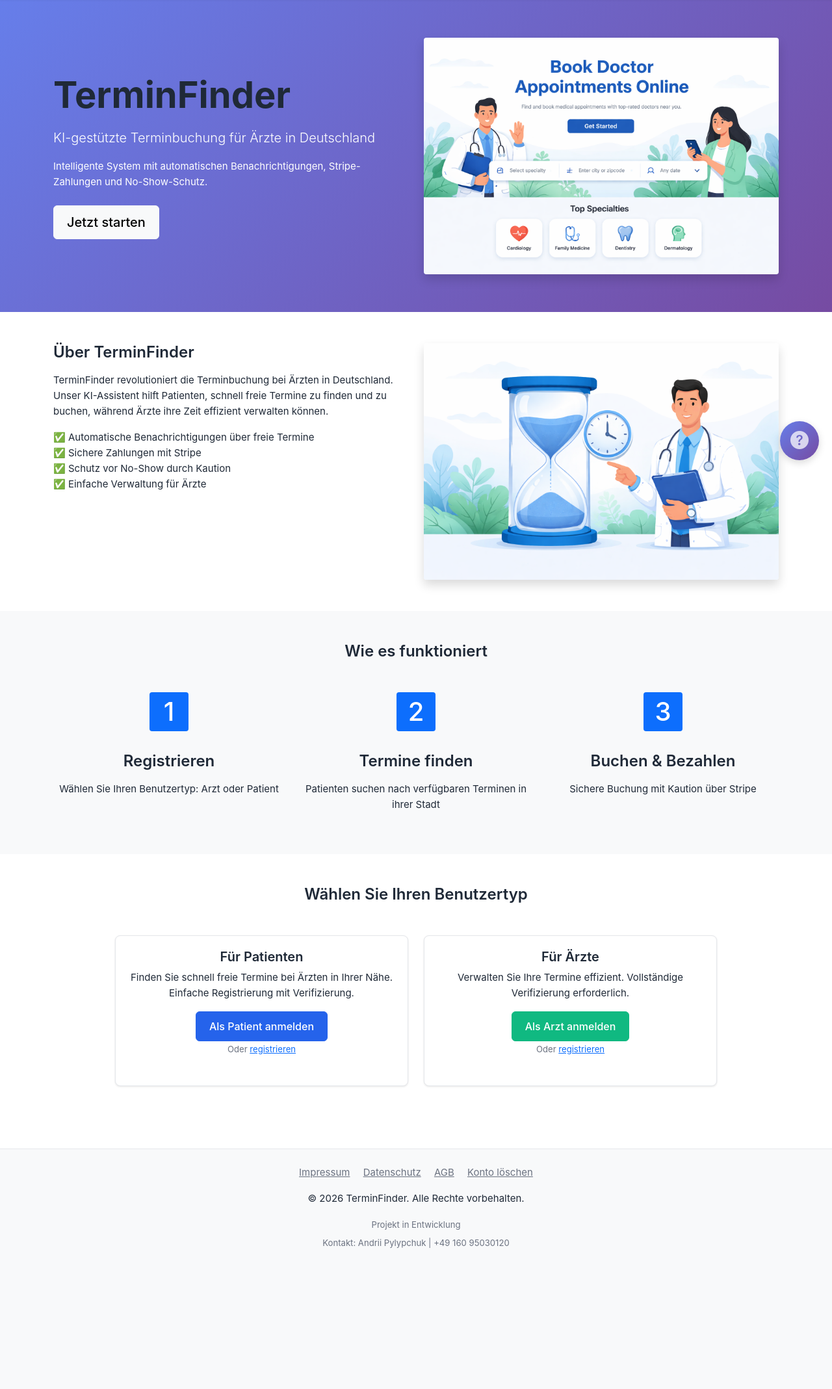
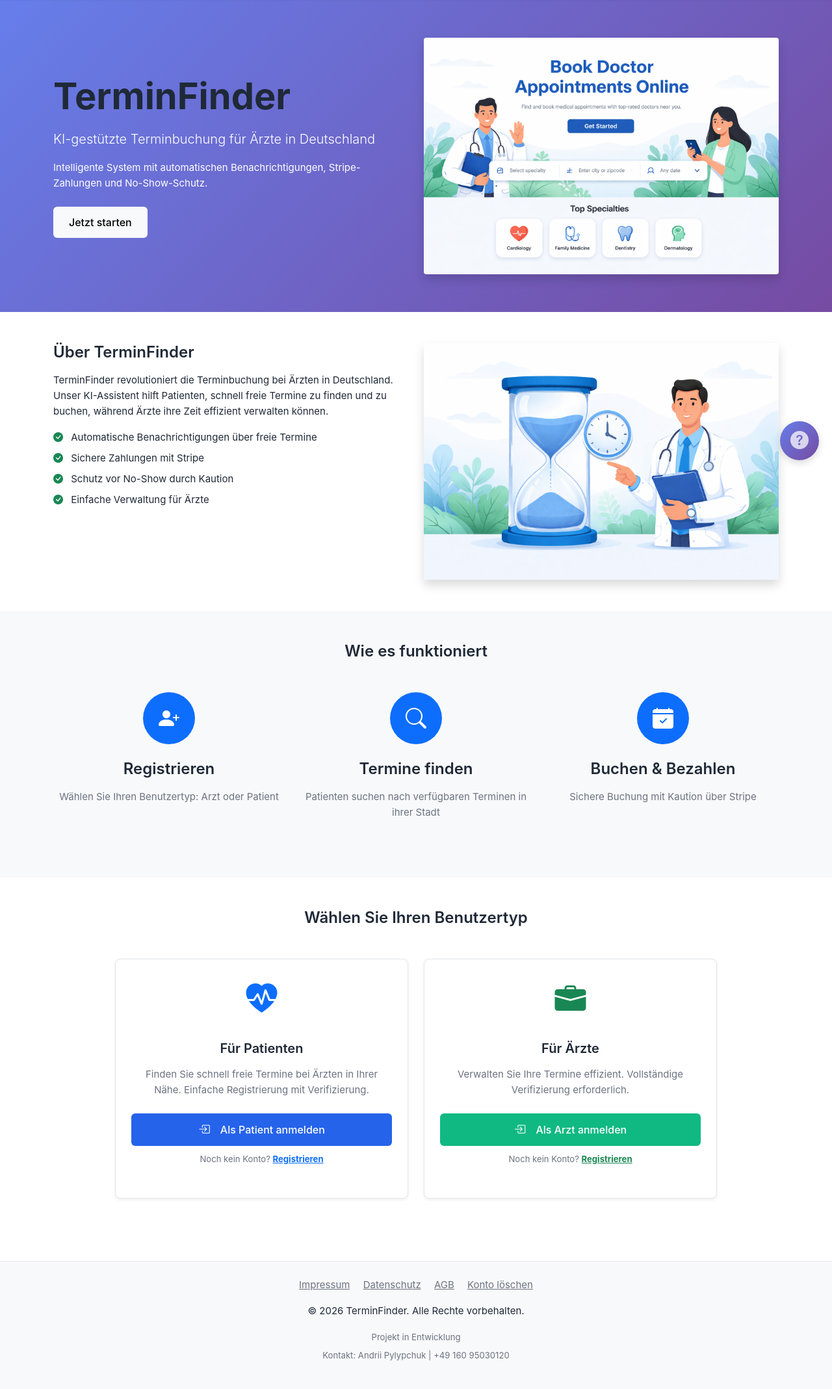
Before and after one commit to pilipandr770/Arzttermin-online, a Flask app: page / in a window 1280 px wide. Shown: the part 72-2209 px from the top of the page at 65% size. Before the commit the page ends 1992 px from the top, so only its background shows below. Run offline with Flask 3, Linux system fonts and the light colour scheme; parts of the project's set-up code (start-up, migrations or seed data) failed here and were passed over; some libraries are stand-ins or nearby versions.

Commit message:
UI/UX improvements: Enhanced homepage and CSS design system
Homepage (index.html):
- Replace text checkmarks (✅) with Bootstrap Icons (bi-check-circle-fill)
- Replace numbered badges with icon-based circles (person-plus, search, calendar-check)
- Add hover effects and consistent spacing
- Improve user type cards with larger icons and better padding
- Add hover-card animation class for smooth interactions

CSS (custom.css):
- Extend CSS variables: add success-hover, border-radius, spacing, transitions
- Add .hover-card class with lift effect (translateY + shadow)
- Improve button styling: add flexbox layout, icon spacing, transform on hover
- Standardize button sizes (btn-lg, btn-sm) with consistent padding
- Add button hover effects with shadow and lift animation
- Use CSS variables throughout for consistency

Design principles applied:
- Consistent spacing using CSS variables (xs/sm/md/lg)
- Smooth transitions (0.2s-0.3s ease)
- Icon-first approach for visual clarity
- Shadow hierarchy for depth perception
- Hover feedback for all interactive elements

```diff
--- a/app/static/css/custom.css
+++ b/app/static/css/custom.css
@@ -5,6 +5,7 @@
   --primary-blue: #2563eb;
   --primary-hover: #1d4ed8;
   --success-green: #10b981;
+  --success-hover: #059669;
   --warning-yellow: #f59e0b;
   --danger-red: #ef4444;
   --text-primary: #1f2937;
@@ -12,6 +13,15 @@
   --bg-light: #f9fafb;
   --border-color: #e5e7eb;
   --card-shadow: 0 1px 3px rgba(0, 0, 0, 0.1);
+  --card-shadow-hover: 0 8px 16px rgba(0, 0, 0, 0.12);
+  --border-radius-sm: 6px;
+  --border-radius-md: 8px;
+  --border-radius-lg: 12px;
+  --spacing-xs: 0.5rem;
+  --spacing-sm: 1rem;
+  --spacing-md: 1.5rem;
+  --spacing-lg: 2rem;
+  --transition-default: all 0.2s ease;
 }
 
 /* ===== Typography Improvements ===== */
@@ -89,21 +99,30 @@ h3 { font-size: 1.25rem; }
 /* ===== Cards ===== */
 .card {
   border: 1px solid var(--border-color);
-  border-radius: 8px;
+  border-radius: var(--border-radius-md);
   box-shadow: var(--card-shadow);
-  margin-bottom: 1.5rem;
-  transition: box-shadow 0.2s ease;
+  margin-bottom: var(--spacing-md);
+  transition: var(--transition-default);
 }
 
 .card:hover {
   box-shadow: 0 4px 6px rgba(0, 0, 0, 0.1);
 }
 
+.hover-card {
+  transition: transform 0.3s ease, box-shadow 0.3s ease;
+}
+
+.hover-card:hover {
+  transform: translateY(-5px);
+  box-shadow: var(--card-shadow-hover) !important;
+}
+
 .card-header {
   background: white;
   border-bottom: 1px solid var(--border-color);
   font-weight: 600;
-  padding: 1rem 1.25rem;
+  padding: var(--spacing-sm) 1.25rem;
 }
 
 .card-body {
@@ -114,8 +133,17 @@ h3 { font-size: 1.25rem; }
 .btn {
   font-weight: 500;
   padding: 0.625rem 1.25rem;
-  border-radius: 6px;
-  transition: all 0.2s ease;
+  border-radius: var(--border-radius-sm);
+  transition: var(--transition-default);
+  border: none;
+  display: inline-flex;
+  align-items: center;
+  justify-content: center;
+  gap: 0.5rem;
+}
+
+.btn i {
+  font-size: 1.1em;
 }
 
 .btn-primary {
@@ -126,6 +154,8 @@ h3 { font-size: 1.25rem; }
 .btn-primary:hover {
   background: var(--primary-hover);
   border-color: var(--primary-hover);
+  transform: translateY(-2px);
+  box-shadow: 0 4px 12px rgba(37, 99, 235, 0.3);
 }
 
 .btn-success {
@@ -133,9 +163,26 @@ h3 { font-size: 1.25rem; }
   border-color: var(--success-green);
 }
 
+.btn-success:hover {
+  background: var(--success-hover);
+  border-color: var(--success-hover);
+  transform: translateY(-2px);
+  box-shadow: 0 4px 12px rgba(16, 185, 129, 0.3);
+}
+
 .btn-warning {
   background: var(--warning-yellow);
   border-color: var(--warning-yellow);
+}
+
+.btn-lg {
+  padding: 0.75rem 1.5rem;
+  font-size: 1rem;
+}
+
+.btn-sm {
+  padding: 0.375rem 0.75rem;
+  font-size: 0.875rem;
 }
 
 /* ===== Forms ===== */
--- a/app/templates/index.html
+++ b/app/templates/index.html
@@ -24,10 +24,10 @@
                 <h2>Über TerminFinder</h2>
                 <p>TerminFinder revolutioniert die Terminbuchung bei Ärzten in Deutschland. Unser KI-Assistent hilft Patienten, schnell freie Termine zu finden und zu buchen, während Ärzte ihre Zeit effizient verwalten können.</p>
                 <ul class="list-unstyled">
-                    <li>✅ Automatische Benachrichtigungen über freie Termine</li>
-                    <li>✅ Sichere Zahlungen mit Stripe</li>
-                    <li>✅ Schutz vor No-Show durch Kaution</li>
-                    <li>✅ Einfache Verwaltung für Ärzte</li>
+                    <li class="mb-2"><i class="bi bi-check-circle-fill text-success me-2"></i> Automatische Benachrichtigungen über freie Termine</li>
+                    <li class="mb-2"><i class="bi bi-check-circle-fill text-success me-2"></i> Sichere Zahlungen mit Stripe</li>
+                    <li class="mb-2"><i class="bi bi-check-circle-fill text-success me-2"></i> Schutz vor No-Show durch Kaution</li>
+                    <li class="mb-2"><i class="bi bi-check-circle-fill text-success me-2"></i> Einfache Verwaltung für Ärzte</li>
                 </ul>
             </div>
             <div class="col-lg-6">
@@ -41,26 +41,32 @@
     <div class="container">
         <h2 class="text-center mb-5">Wie es funktioniert</h2>
         <div class="row">
-            <div class="col-md-4 text-center">
-                <div class="mb-3">
-                    <span class="badge bg-primary fs-1">1</span>
+            <div class="col-md-4 text-center mb-4">
+                <div class="mb-4">
+                    <div class="d-inline-flex align-items-center justify-content-center bg-primary text-white rounded-circle" style="width: 80px; height: 80px;">
+                        <i class="bi bi-person-plus-fill" style="font-size: 2rem;"></i>
+                    </div>
                 </div>
-                <h4>Registrieren</h4>
-                <p>Wählen Sie Ihren Benutzertyp: Arzt oder Patient</p>
+                <h4 class="mb-3">Registrieren</h4>
+                <p class="text-muted">Wählen Sie Ihren Benutzertyp: Arzt oder Patient</p>
             </div>
-            <div class="col-md-4 text-center">
-                <div class="mb-3">
-                    <span class="badge bg-primary fs-1">2</span>
+            <div class="col-md-4 text-center mb-4">
+                <div class="mb-4">
+                    <div class="d-inline-flex align-items-center justify-content-center bg-primary text-white rounded-circle" style="width: 80px; height: 80px;">
+                        <i class="bi bi-search" style="font-size: 2rem;"></i>
+                    </div>
                 </div>
-                <h4>Termine finden</h4>
-                <p>Patienten suchen nach verfügbaren Terminen in ihrer Stadt</p>
+                <h4 class="mb-3">Termine finden</h4>
+                <p class="text-muted">Patienten suchen nach verfügbaren Terminen in ihrer Stadt</p>
             </div>
-            <div class="col-md-4 text-center">
-                <div class="mb-3">
-                    <span class="badge bg-primary fs-1">3</span>
+            <div class="col-md-4 text-center mb-4">
+                <div class="mb-4">
+                    <div class="d-inline-flex align-items-center justify-content-center bg-primary text-white rounded-circle" style="width: 80px; height: 80px;">
+                        <i class="bi bi-calendar-check-fill" style="font-size: 2rem;"></i>
+                    </div>
                 </div>
-                <h4>Buchen & Bezahlen</h4>
-                <p>Sichere Buchung mit Kaution über Stripe</p>
+                <h4 class="mb-3">Buchen & Bezahlen</h4>
+                <p class="text-muted">Sichere Buchung mit Kaution über Stripe</p>
             </div>
         </div>
     </div>
@@ -71,22 +77,32 @@
         <h2 class="text-center mb-5">Wählen Sie Ihren Benutzertyp</h2>
         <div class="row justify-content-center">
             <div class="col-md-5">
-                <div class="card h-100">
-                    <div class="card-body text-center">
-                        <h5 class="card-title">Für Patienten</h5>
-                        <p class="card-text">Finden Sie schnell freie Termine bei Ärzten in Ihrer Nähe. Einfache Registrierung mit Verifizierung.</p>
-                        <a href="{{ url_for('auth_web.patient_login') }}" class="btn btn-primary">Als Patient anmelden</a>
-                        <br><small class="text-muted">Oder <a href="{{ url_for('auth_web.patient_register') }}">registrieren</a></small>
+                <div class="card h-100 shadow-sm hover-card">
+                    <div class="card-body text-center p-4">
+                        <div class="mb-4">
+                            <i class="bi bi-heart-pulse-fill text-primary" style="font-size: 3rem;"></i>
+                        </div>
+                        <h5 class="card-title mb-3">Für Patienten</h5>
+                        <p class="card-text text-muted mb-4">Finden Sie schnell freie Termine bei Ärzten in Ihrer Nähe. Einfache Registrierung mit Verifizierung.</p>
+                        <a href="{{ url_for('auth_web.patient_login') }}" class="btn btn-primary btn-lg w-100 mb-2">
+                            <i class="bi bi-box-arrow-in-right me-2"></i>Als Patient anmelden
+                        </a>
+                        <small class="text-muted">Noch kein Konto? <a href="{{ url_for('auth_web.patient_register') }}" class="text-primary fw-bold">Registrieren</a></small>
                     </div>
                 </div>
             </div>
             <div class="col-md-5">
-                <div class="card h-100">
-                    <div class="card-body text-center">
-                        <h5 class="card-title">Für Ärzte</h5>
-                        <p class="card-text">Verwalten Sie Ihre Termine effizient. Vollständige Verifizierung erforderlich.</p>
-                        <a href="{{ url_for('auth_web.doctor_login') }}" class="btn btn-success">Als Arzt anmelden</a>
-                        <br><small class="text-muted">Oder <a href="{{ url_for('auth_web.doctor_register') }}">registrieren</a></small>
+                <div class="card h-100 shadow-sm hover-card">
+                    <div class="card-body text-center p-4">
+                        <div class="mb-4">
+                            <i class="bi bi-briefcase-fill text-success" style="font-size: 3rem;"></i>
+                        </div>
+                        <h5 class="card-title mb-3">Für Ärzte</h5>
+                        <p class="card-text text-muted mb-4">Verwalten Sie Ihre Termine effizient. Vollständige Verifizierung erforderlich.</p>
+                        <a href="{{ url_for('auth_web.doctor_login') }}" class="btn btn-success btn-lg w-100 mb-2">
+                            <i class="bi bi-box-arrow-in-right me-2"></i>Als Arzt anmelden
+                        </a>
+                        <small class="text-muted">Noch kein Konto? <a href="{{ url_for('auth_web.doctor_register') }}" class="text-success fw-bold">Registrieren</a></small>
                     </div>
                 </div>
             </div>
```
